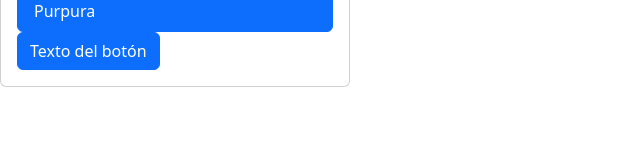
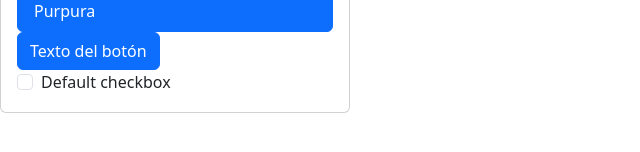
Before and after one commit to Isaac-Torres-dev/React-App, a React (Vite) app: page / in a window 1280 px wide. Shown: the part 264-416 px from the top of the page, without its empty margins (0-640 px from the left). Built offline with nearby package versions, Linux system fonts and the light colour scheme.

Commit message:
hora de comer

```diff
--- a/src/App.tsx
+++ b/src/App.tsx
@@ -3,10 +3,12 @@
 import Card, { CardBody } from "./components/Card";
 import List from "./components/List";
 import Buttom from "./components/Buttom";
+import Check from "./components/Check";
 import { useState } from "react";
 
 function App() {
-  const [isLoading, setIsLoading] = useState(false);
+  const [isLoading, setIsLoading] = useState(false); //hook para el estado del botón
+   //hook para el estado del check
   const handleClick = () => setIsLoading(!isLoading);
 
   const list = ["Goku", "Tanjiro", "Eren"];
@@ -35,6 +37,7 @@ function App() {
       <Buttom isLoading={isLoading} onClick={handleClick}>
         Texto del botón
       </Buttom>
+      <Check isLoading={isLoading} setIsLoading={setIsLoading}></Check>
     </Card>
   );
 }
--- /dev/null
+++ b/src/components/Check.tsx
@@ -0,0 +1,46 @@
+import { ChangeEvent, useEffect, useState } from "react";
+
+type Props = {
+  isLoading: boolean;
+  setIsLoading: React.Dispatch<React.SetStateAction<boolean>>;
+};
+
+const Check = ({ isLoading, setIsLoading }: Props) => {
+  const [isChecked, setIsChecked] = useState(false);
+  // Manejador de eventos para el checkbox
+  const handleCheckboxChange = (event: ChangeEvent<HTMLInputElement>) => {
+    const checked = event.target.checked;
+    setIsChecked(checked);
+    console.log("Valor del evento del check:", checked);
+    console.log(
+      "Valor del estado del hook check antes de actualizar:",
+      isChecked
+    );
+    // setIsLoading(!isLoading);
+  };
+  // useEffect para observar cambios en isChecked
+  useEffect(() => {
+    console.log(
+      "Valor del estado del hook check después de actualizar:",
+      isChecked
+    );
+  }, [isChecked]);
+  return (
+    <div className="form-check">
+      <input
+        className="form-check-input"
+        type="checkbox"
+        value=""
+        id="flexCheckDefault"
+        onChange={handleCheckboxChange}
+        /* Truco para saber que evento se esta ejecutando*/
+        // onChange={(e) => console.log(e)}
+      />
+      <label className="form-check-label" htmlFor="flexCheckDefault">
+        Default checkbox
+      </label>
+    </div>
+  );
+};
+
+export default Check;
```
Also changed, not shown: src/main.tsx (+7 -7 lines).
